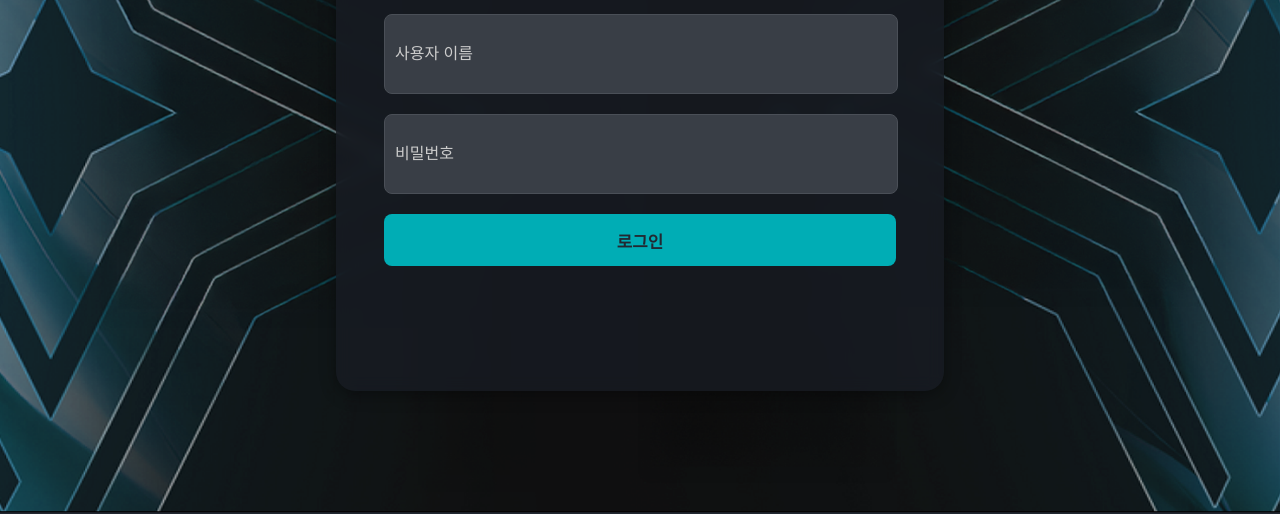
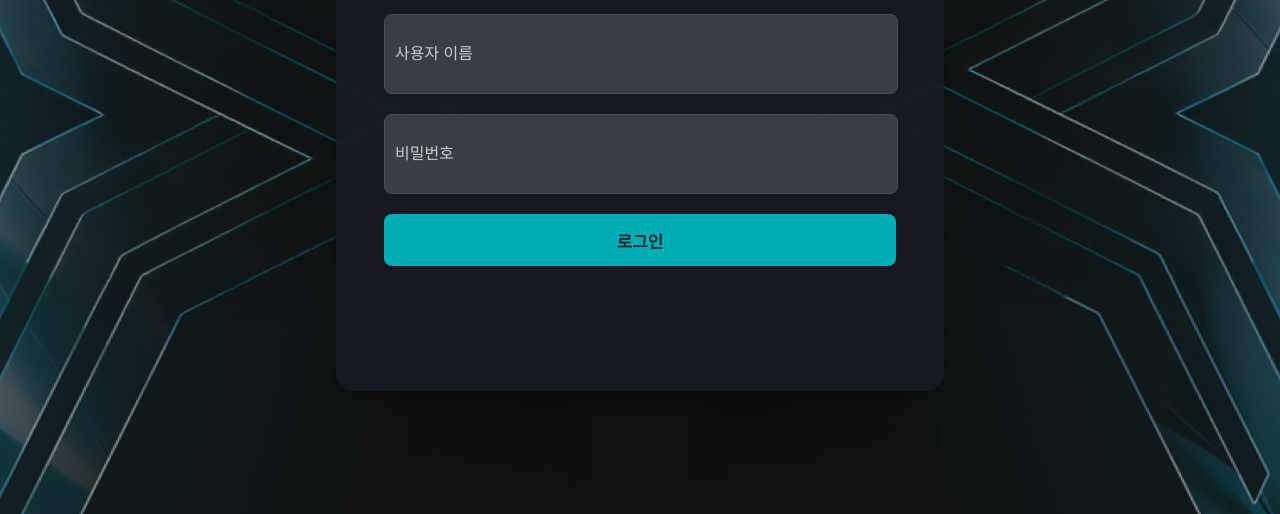
Before and after one commit to eyjs/potg_auction, a plain HTML site: page index.html in a window 1280 px wide. Shown: the part 286-800 px from the top of the page. Drawn offline with Linux system fonts and the light colour scheme.

Commit message:
fix: css관련 수정

```diff
--- a/index.html
+++ b/index.html
@@ -26,10 +26,10 @@
               <span class="user-display">로그인: <span id="masterUsernameDisplay"></span></span>
             </div>
             <div>
-              <button id="resetDataBtn" class="btn logout">❗ 데이터 리셋</button>
               <button id="goToAuctionPageBtn" class="secondary-btn" style="margin-right: 10px; display: inline-block">
                 경매 페이지로 이동
               </button>
+              <button id="resetDataBtn" class="btn logout">❗ 데이터 리셋</button>
               <button id="logoutBtnMaster" class="btn logout">로그아웃</button>
             </div>
           </div>
--- a/style.css
+++ b/style.css
@@ -19,7 +19,7 @@ body {
   margin: 0;
   padding: 0;
   background-color: var(--primary-bg);
-  background: url('bg.png') no-repeat center center fixed;
+  background: url('bg2.png') no-repeat center center fixed;
   background-size: cover;
   display: flex;
   justify-content: center;
```
Also changed, not shown: bg2.png (added).
